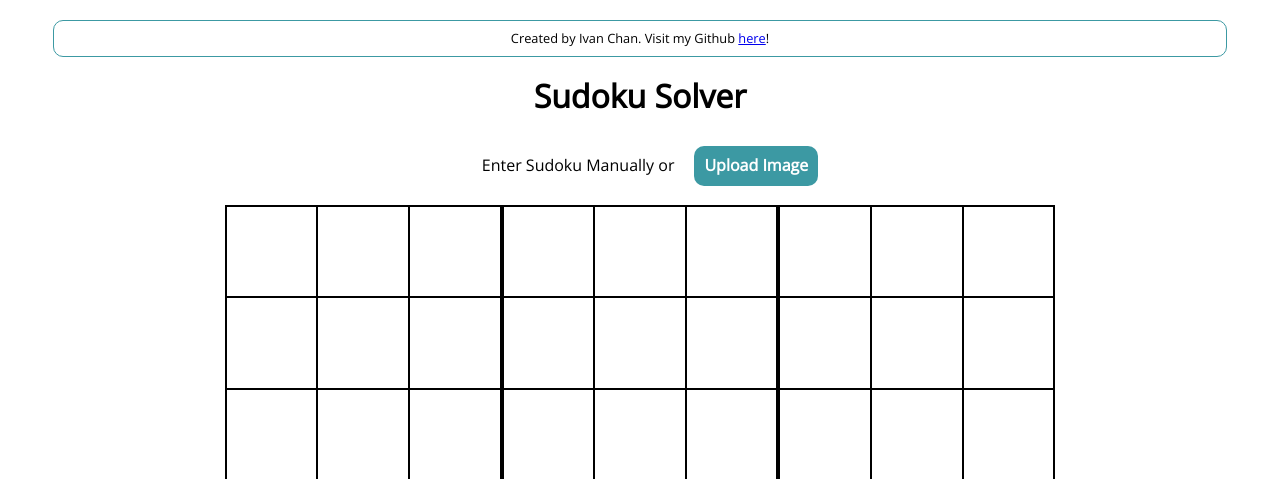
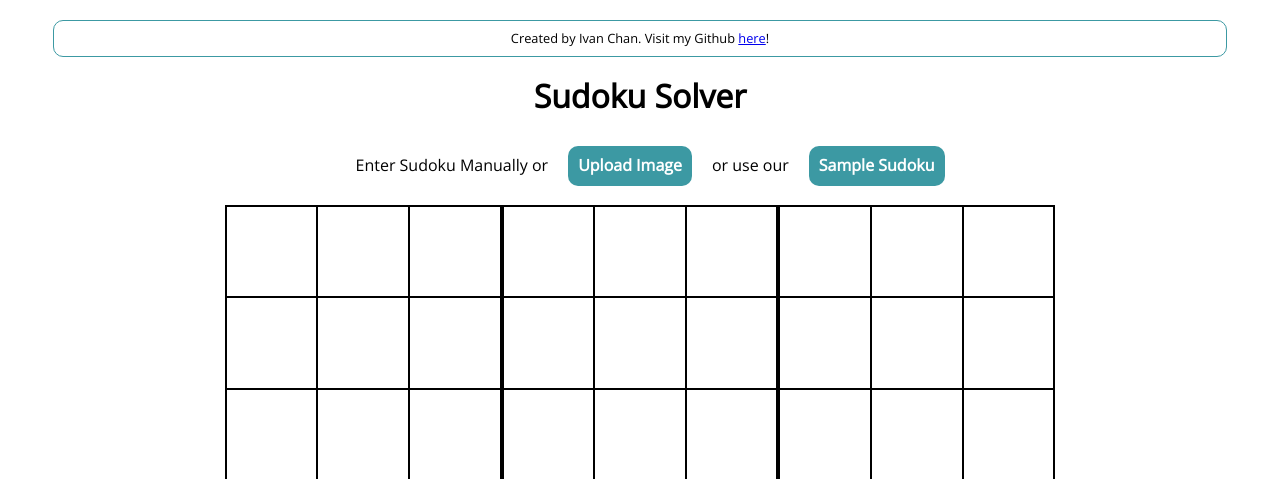
Before and after one commit to Ipkhchan/sudoku-solver, a PHP site: page /index.html in a window 1280 px wide. Shown: the top 479 px of the page. Run offline with PHP 8.4, Linux system fonts and the light colour scheme; some libraries are stand-ins or nearby versions.

Commit message:
added sample image

```diff
--- a/index.html
+++ b/index.html
@@ -21,9 +21,12 @@
       <p>Enter Sudoku Manually or</p>
       <input type="file" class="fileInput" name="sudoku" id="sudoku" accept="image/png, image/jpeg" />
       <label for="sudoku">Upload Image</label>
+      <p>or use our</p>
+      <button class="sudoku-sample">Sample Sudoku</button>
     </div>
 
     <img alt="No Image"/>
+    <canvas class="imgCanvas"></canvas>
 
     <div class="imageControls displayNone">
       <div class="flex flex-center">
--- a/static/css/styles.css
+++ b/static/css/styles.css
@@ -85,6 +85,22 @@ td {
   padding: 0;
   margin: 0
 }
+
+button {
+  background: var(--accent-color);
+  border: none;
+  color: #FFFFFF;
+  padding: 0 10px;
+  font-weight: bold;
+  border-radius: 10px;
+  height: 40px;
+}
+
+button:hover {
+  cursor: pointer;
+}
+
+/* CUSTOM STYLES */
 
 .cell {
   width: 100%;
@@ -272,13 +288,21 @@ img {
   width: 80%;
 }
 
-@media only screen and (max-width: 500px) {
-  p, .fileInput + label {
+@media only screen and (max-width: 650px) {
+  .fileInputDiv {
+    flex-direction: column;
+  }
+
+  p, .fileInput + label, button {
     font-size: 12px;
   }
 
   .fileInput + label {
     height: 15px;
+  }
+
+  button {
+    height: 35px;
   }
 
   td {
@@ -323,3 +347,7 @@ img {
     display: none;
     margin: 20px;
   }
+
+  .imgCanvas {
+    display: none;
+  }
--- a/static/js/canvasBoxSelector.js
+++ b/static/js/canvasBoxSelector.js
@@ -38,6 +38,8 @@ var canvasBoxSelector = (() => {
       bl = botLeft;
       br = botRight;
     }
+
+    console.log("drawing", tl, tr, bl, br);
 
     ctx.clearRect(0, 0, canvas.width, canvas.height);
     drawPolygon();
--- a/static/js/index.js
+++ b/static/js/index.js
@@ -3,10 +3,13 @@ var fileInput = document.querySelector('.fileInput');
 var submitImage = document.querySelector('.fileSubmit');
 var clipImage = document.querySelector('.clipImage')
 var image = document.querySelector('img');
+var imageCanvas = document.querySelector('.imgCanvas');
+var imageCtx = imageCanvas.getContext("2d");
 var rotateImgLeft = document.querySelector('.rotateImg .rLeft');
 var rotateImgRight = document.querySelector('.rotateImg .rRight');
 var cells = document.querySelectorAll('.cell');
 var openCV = document.querySelector('#openCV');
+var sampleButton = document.querySelector('.sudoku-sample');
 
 var sudokuCanvas = document.querySelector('.sudoku');
 var sudokuCtx = sudokuCanvas.getContext("2d");
@@ -32,10 +35,11 @@ function populateSudoku(colour) {
 
 function rotateDegrees(degrees) {
   const sudokuWidth = window.innerWidth * 0.8;
+
   sudokuCtx.translate(sudokuCanvas.width/2, sudokuCanvas.width/2);
   sudokuCtx.rotate(degrees*Math.PI/180);
   sudokuCtx.translate(-sudokuCanvas.width/2, -sudokuCanvas.width/2)
-  sudokuCtx.drawImage(image, 0, 0, sudokuWidth, sudokuWidth);
+  sudokuCtx.drawImage(imageCanvas, 0, 0, sudokuCanvas.width, sudokuCanvas.width);
 
   let corners = canvasBoxSelector.getCornerPositions();
   let center = {x: sudokuCanvas.width/2, y: sudokuCanvas.width/2};
@@ -90,6 +94,8 @@ function detectSudokuEdges(sudokuCanvas) {
 
   const largestContourData = contours.get(largestContourIndex).data32S;
 
+  console.log("largestContourData", largestContourData);
+
   let x, y;
   var tl, tr, bl, br;
   [tl, tr, bl, br].forEach((corner) => {
@@ -124,7 +130,9 @@ function detectSudokuEdges(sudokuCanvas) {
     }
   }
 
-  sudokuCtx.drawImage(image,0,0, sudokuCanvas.width, sudokuCanvas.height);
+  console.log('openCV', tl, tr, bl, br);
+
+  sudokuCtx.drawImage(imageCanvas,0,0, sudokuCanvas.width, sudokuCanvas.height);
   sudokuCtx.save();
   markupCtx.save();
   canvasBoxSelector.init(markupCanvas, tl, tr, br, bl);
@@ -191,6 +199,9 @@ function handleImageClip(e) {
   sudokuCtx.restore();
   markupCtx.restore();
   imageClipper(...canvasBoxSelector.getCornerPositions(), sudokuCanvas);
+  imageCtx.drawImage(sudokuCanvas, 0, 0, sudokuCanvas.width, sudokuCanvas.width);
+  // image.src = sudokuCanvas.toDataURL("image/png");
+  // console.log(image);
 }
 
 openCV.onload = function onOpenCvReady() {
@@ -215,7 +226,8 @@ function handleSudokuSubmit(e) {
 }
 
 function handleImageLoad() {
-  const sudokuWidth = window.innerWidth * 0.8;
+  console.log("here");
+  const sudokuWidth = (window.innerWidth < window.innerHeight ? window.innerWidth * 0.8 : window.innerHeight*0.8);
 
   document.querySelector('.imageControls').style.display= "block";
   document.querySelector('.canvasContainer').style.display= "block";
@@ -223,8 +235,11 @@ function handleImageLoad() {
   sudokuCanvas.setAttribute("width", `${sudokuWidth}`);
   markupCanvas.setAttribute("height", `${sudokuWidth}`);
   markupCanvas.setAttribute("width", `${sudokuWidth}`);
+  imageCanvas.setAttribute("height", `${sudokuWidth}`);
+  imageCanvas.setAttribute("width", `${sudokuWidth}`);
 
-  sudokuCtx.drawImage(image,0,0, sudokuWidth, sudokuWidth);
+  imageCtx.drawImage(image, 0, 0, sudokuWidth, sudokuWidth);
+  sudokuCtx.drawImage(imageCanvas,0,0, sudokuWidth, sudokuWidth);
   detectSudokuEdges(sudokuCanvas);
 }
 
@@ -236,7 +251,13 @@ cells.forEach((cell) => {
   })
 });
 
+function useSampleSudoku() {
+  console.log(image);
+  image.src = "../../public/sudoku-sample.jpg";
+}
+
 fileInput.addEventListener('change', (e) => {image.src = URL.createObjectURL(e.target.files[0]);}, false);
+sampleButton.addEventListener('click', useSampleSudoku);
 image.onload = handleImageLoad;
 rotateImgLeft.addEventListener("click", () => {rotateDegrees(-90)});
 rotateImgRight.addEventListener("click", () => {rotateDegrees(90)});
```
Also changed, not shown: public/sudoku-sample.jpg (added).
